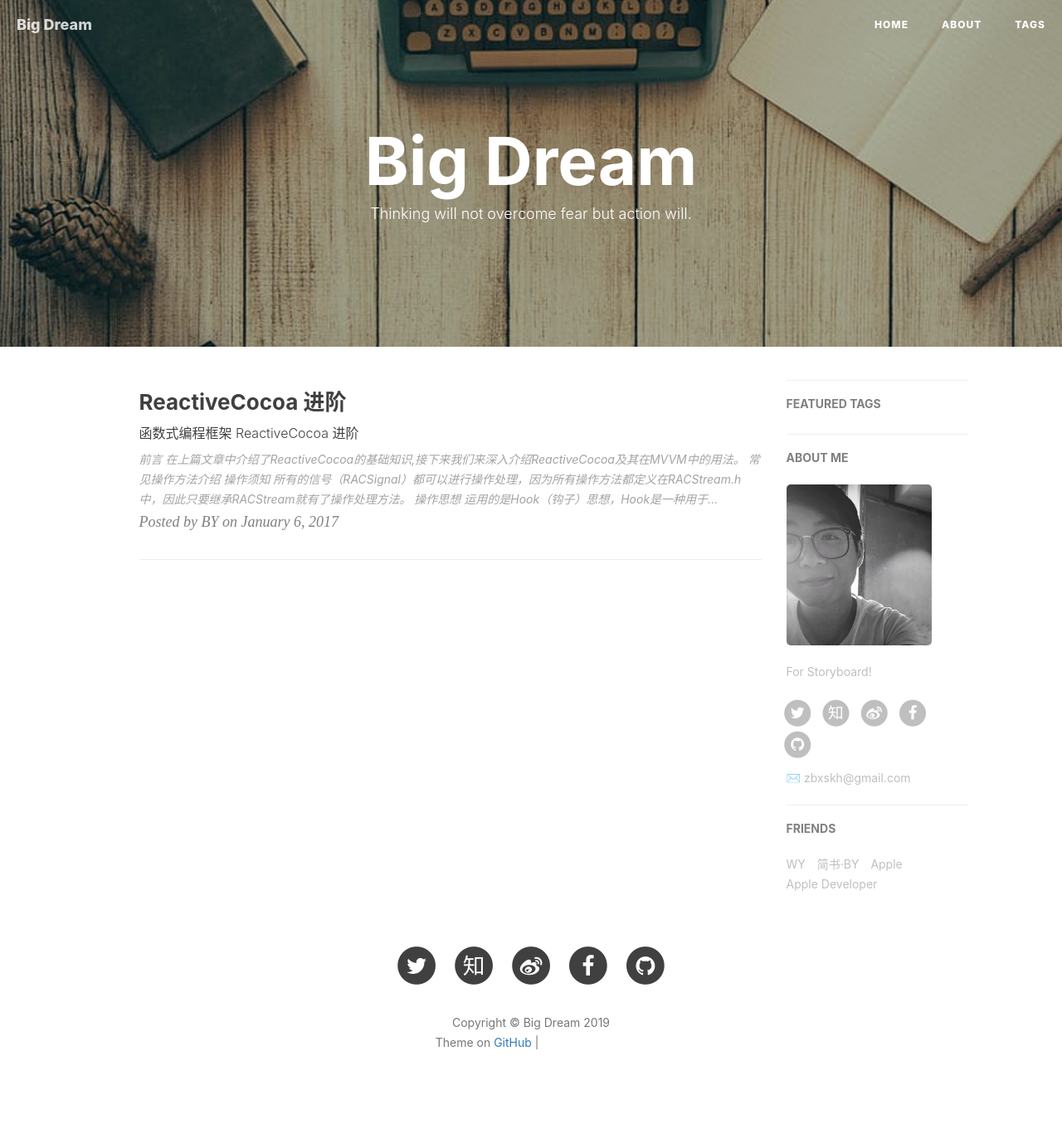
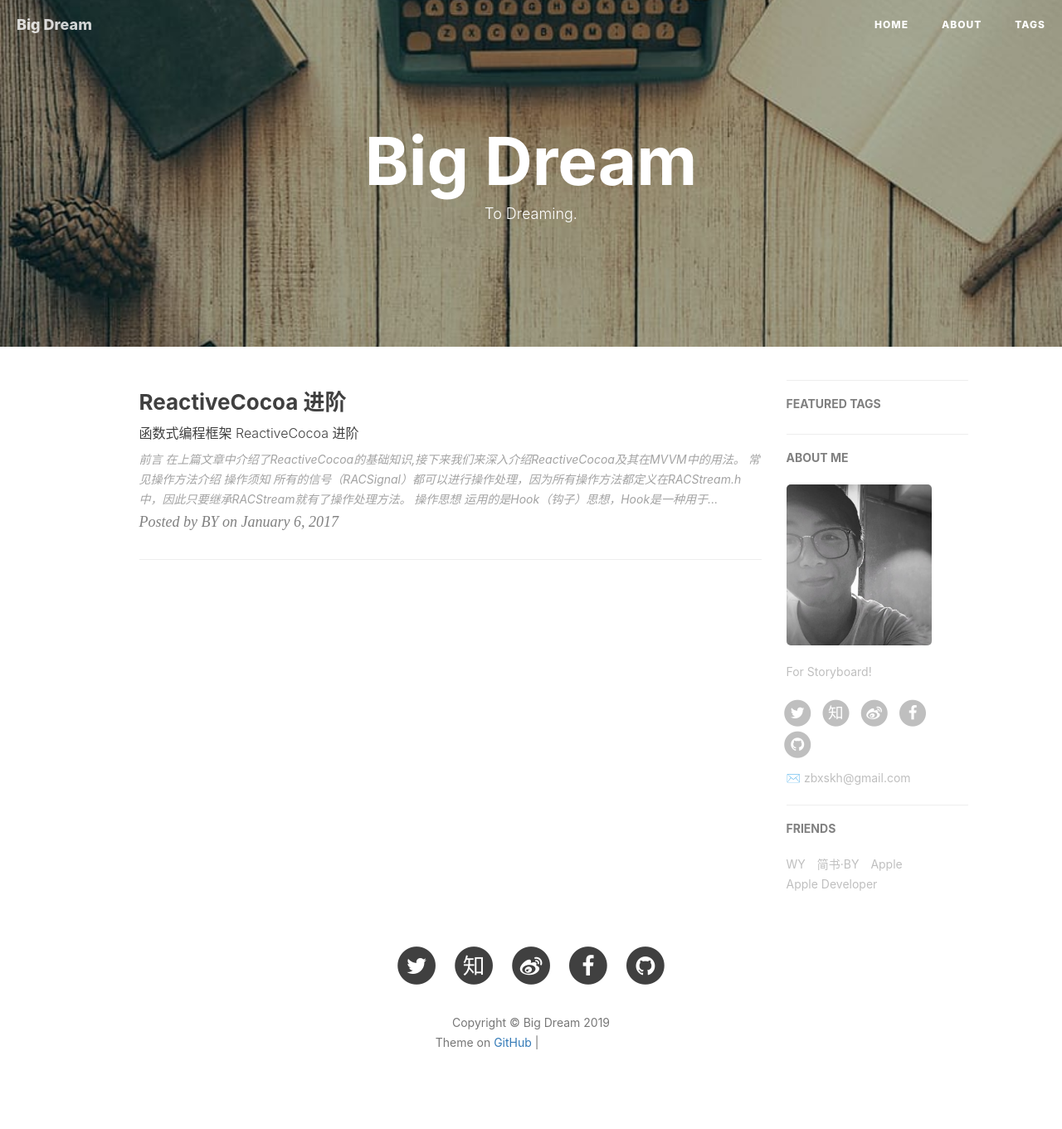
Before and after one commit to zbxboxk/zbxboxk.github.io, a Jekyll site: the page built from index.html, in a window 1280 px wide. Shown: the whole page at 83% size. Built offline with Jekyll 4.4.1, drawn with Linux system fonts in a browser that asks for light colours; nearby versions of some CDN libraries; the list of posts is cut into pages by our own code; comment, search, counter and statistics services are not loaded; grey boxes are pictures that could not be loaded.

Commit message:
Update index.html

```diff
--- a/index.html
+++ b/index.html
@@ -1,6 +1,6 @@
 ---
 layout: page
-description: "Thinking will not overcome fear but action will."
+description: "To Dreaming."
 ---
 
 {% for post in paginator.posts %}
```
